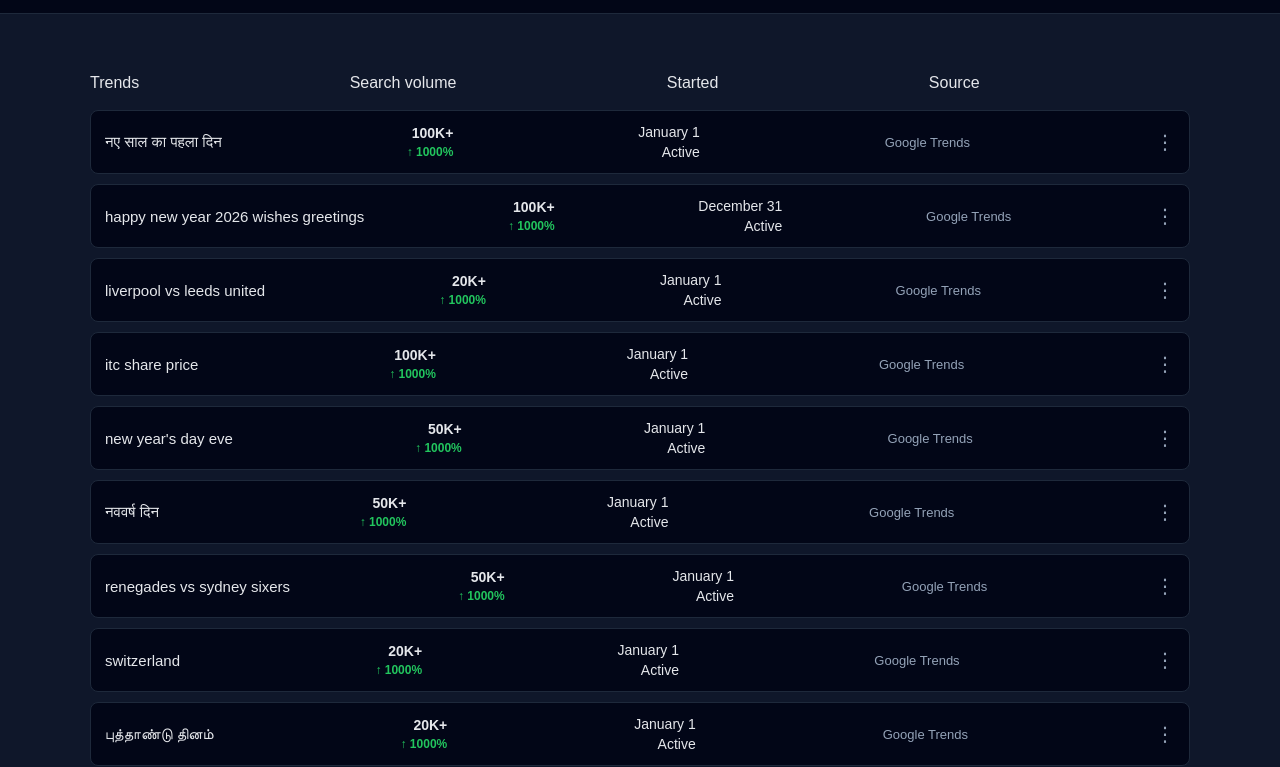
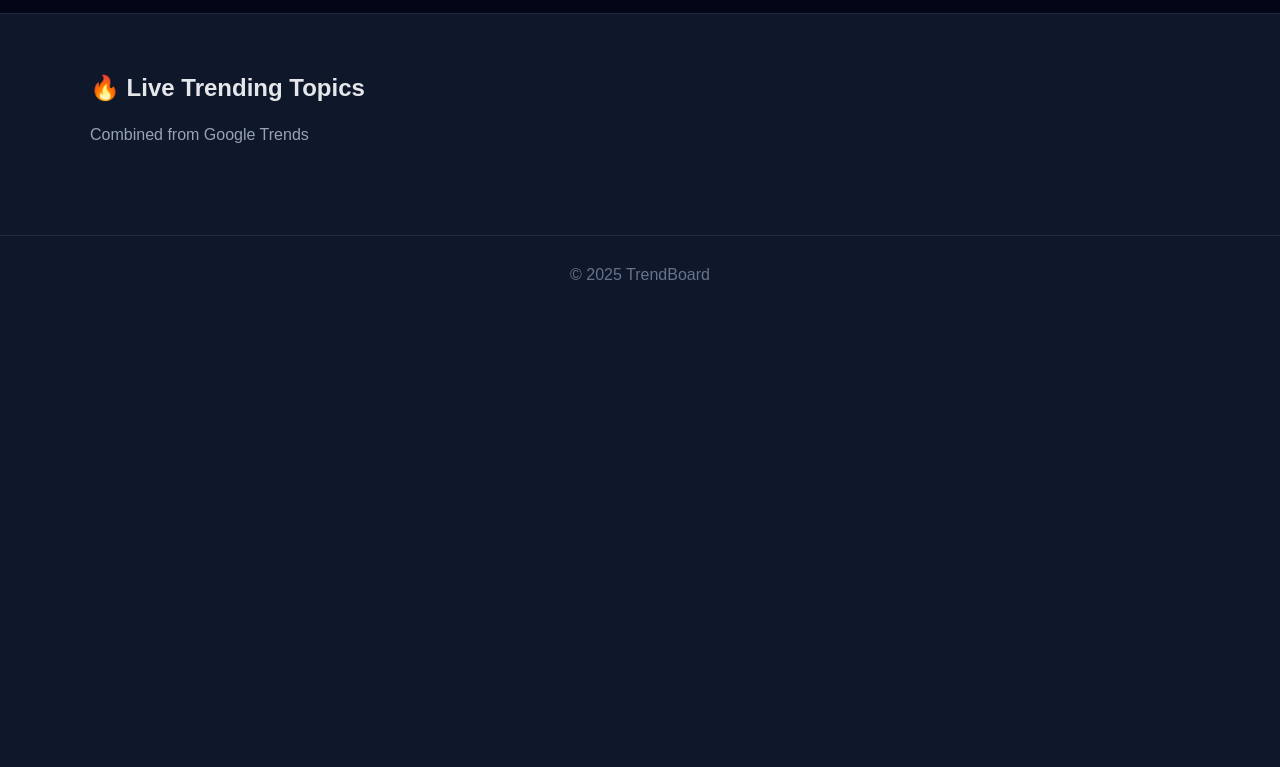
Before and after one commit to asvrathor369/trendboard, a website: page trends.html in a window 1280 px wide. Shown: the part 45-812 px from the top of the page. Drawn offline with Linux system fonts and the light colour scheme.

Commit message:
Update trends.html

```diff
--- a/trends.html
+++ b/trends.html
@@ -2,13 +2,13 @@
 <html lang="en">
 <head>
   <meta charset="UTF-8">
-  <title>Trends – TrendBoard</title>
+  <title>Live Trends – TrendBoard</title>
   <meta name="viewport" content="width=device-width, initial-scale=1.0">
 
-  <!-- Main CSS -->
+  <!-- MAIN SITE CSS -->
   <link rel="stylesheet" href="assets/css/style.css">
 
-  <!-- Trends page extra CSS -->
+  <!-- TRENDS PAGE CSS -->
   <link rel="stylesheet" href="assets/css/trends.css">
 </head>
 <body>
@@ -26,19 +26,12 @@
 
 <section class="section">
   <div class="container">
+    <h1>🔥 Live Trending Topics</h1>
+    <p class="muted">Combined from Google Trends</p>
 
-    <!-- Header row (Desktop only) -->
-    <div class="trends-header">
-      <div>Trends</div>
-      <div>Search volume</div>
-      <div>Started</div>
-      <div>Source</div>
-      <div></div>
-    </div>
-
-    <!-- DATA COMES HERE -->
-    <div id="trendsList" class="trend-list"></div>
-
+    <table class="trends-table">
+      <tbody id="trendsBody"></tbody>
+    </table>
   </div>
 </section>
 
```
